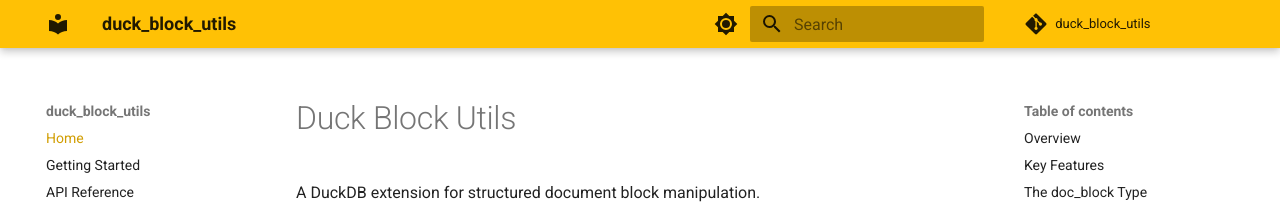
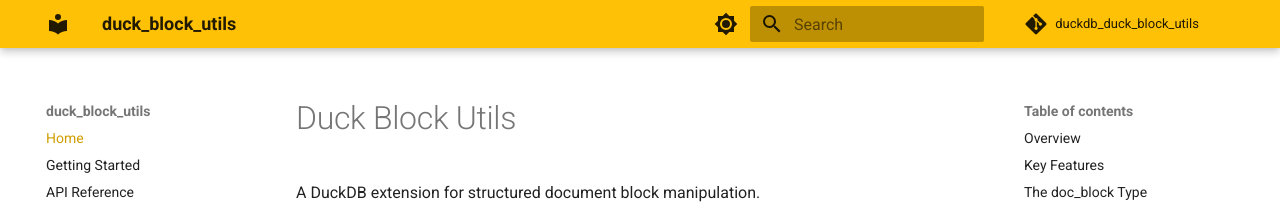
Before and after one commit to teaguesterling/duckdb_duck_block_utils, an MkDocs documentation site: the page built from docs/index.md, in a window 1280 px wide. Shown: the top 208 px of the page. Built offline with MkDocs 1.6.1 and Material for MkDocs 9.7.7, drawn with Linux system fonts in a browser that asks for light colours; comment, search, counter and statistics services are not loaded.

Commit message:
Update repo URL to teaguesterling/duckdb_duck_block_utils
🤖 Generated with [Claude Code](https://claude.com/claude-code)

Co-Authored-By: Claude Opus 4.5 <noreply@anthropic.com>

```diff
--- a/mkdocs.yml
+++ b/mkdocs.yml
@@ -2,8 +2,8 @@ site_name: duck_block_utils
 site_description: DuckDB extension for document block manipulation
 site_url: https://duck-block-utils.readthedocs.io/
 
-repo_name: duck_block_utils
-repo_url: https://github.com/yourusername/duck_block_utils
+repo_name: duckdb_duck_block_utils
+repo_url: https://github.com/teaguesterling/duckdb_duck_block_utils
 
 theme:
   name: material
@@ -59,4 +59,4 @@ nav:
 extra:
   social:
     - icon: fontawesome/brands/github
-      link: https://github.com/yourusername/duck_block_utils
+      link: https://github.com/teaguesterling/duckdb_duck_block_utils
```
